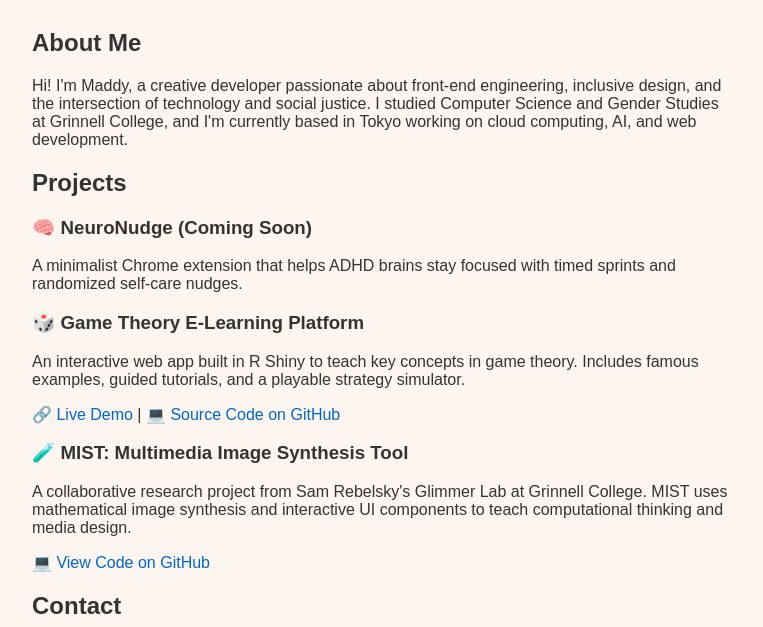
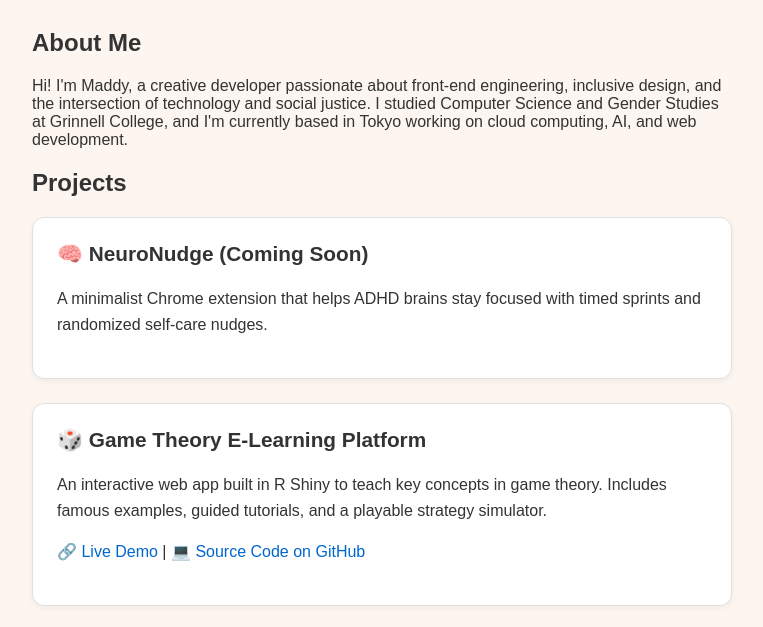
Before and after one commit to maddyt01/2025-portfolio, a plain HTML site: page index.html in a window 1280 px wide. Shown: the part 141-768 px from the top of the page, without its empty margins (258-1021 px from the left). Drawn offline with Linux system fonts and the light colour scheme.

Commit message:
Add card design for projects

```diff
--- a/index.html
+++ b/index.html
@@ -25,14 +25,14 @@
   <section id="projects">
   <h2>Projects</h2>
 
-    <div class="project">
+    <div class="project-card">
     <h3>🧠 NeuroNudge (Coming Soon)</h3>
     <p>
       A minimalist Chrome extension that helps ADHD brains stay focused with timed sprints and randomized self-care nudges.
     </p>
   </div>
 
-  <div class="project">
+  <div class="project-card">
     <h3>🎲 Game Theory E-Learning Platform</h3>
     <p>
       An interactive web app built in R Shiny to teach key concepts in game theory. Includes famous examples, guided tutorials, and a playable strategy simulator.
@@ -43,13 +43,15 @@
     </p>
   </div>
 
-  <div class="project">
+  <div class="project-card">
   <h3>🧪 MIST: Multimedia Image Synthesis Tool</h3>
   <p>
-    A collaborative research project from Sam Rebelsky's Glimmer Lab at Grinnell College. MIST uses mathematical image synthesis and interactive UI components to teach computational thinking and media design.
+    A collaborative research project from Sam Rebelsky's Glimmer Lab at Grinnell College.
+    MIST uses mathematical image synthesis and interactive UI components to teach computational thinking and media design.
+    Focused on User Experience and usability and accessibility testing, as well as developing a tutorial system for new users.
   </p>
   <p>
-    💻 <a href="https://github.com/GlimmerLabs/MIST" target="_blank">View Code on GitHub</a>
+    💻 <a href="https://github.com/GlimmerLabs/MIST" target="_blank">Source Code on GitHub</a>
   </p>
 </div>
 
--- a/style.css
+++ b/style.css
@@ -25,3 +25,35 @@ a {
 a:hover {
   text-decoration: underline;
 }
+
+.project-card {
+  background: white;
+  border: 1px solid #e0e0e0;
+  border-radius: 12px;
+  padding: 1.5rem;
+  margin-bottom: 1.5rem;
+  box-shadow: 0 2px 6px rgba(0, 0, 0, 0.05);
+  transition: transform 0.2s ease, box-shadow 0.2s ease;
+}
+
+.project-card:hover {
+  transform: translateY(-6px);
+  box-shadow: 0 12px 20px rgba(0, 0, 0, 0.1);
+}
+
+.project-card h3 {
+  margin-top: 0;
+  font-size: 1.3rem;
+}
+
+.project-card p {
+  font-size: 1rem;
+  line-height: 1.6;
+}
+
+@media (max-width: 600px) {
+  .project-card {
+    padding: 1rem;
+    font-size: 0.95rem;
+  }
+}
```
